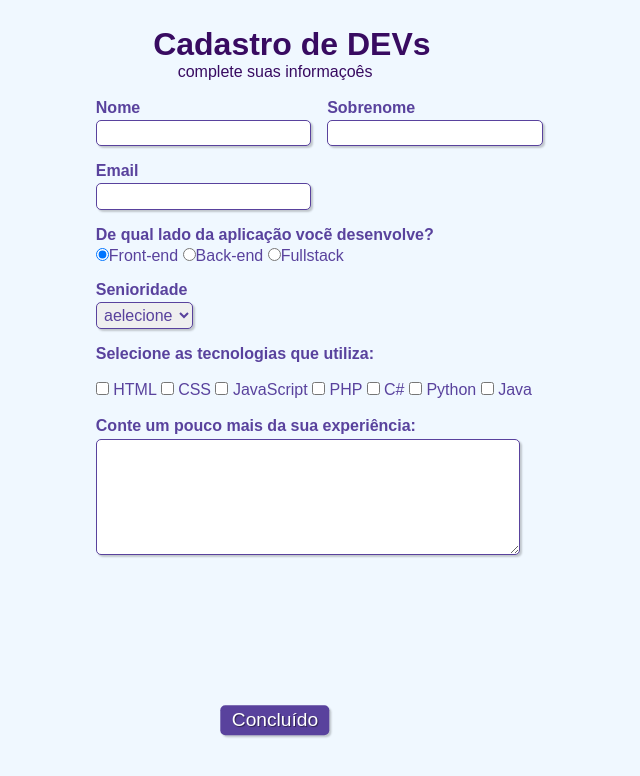
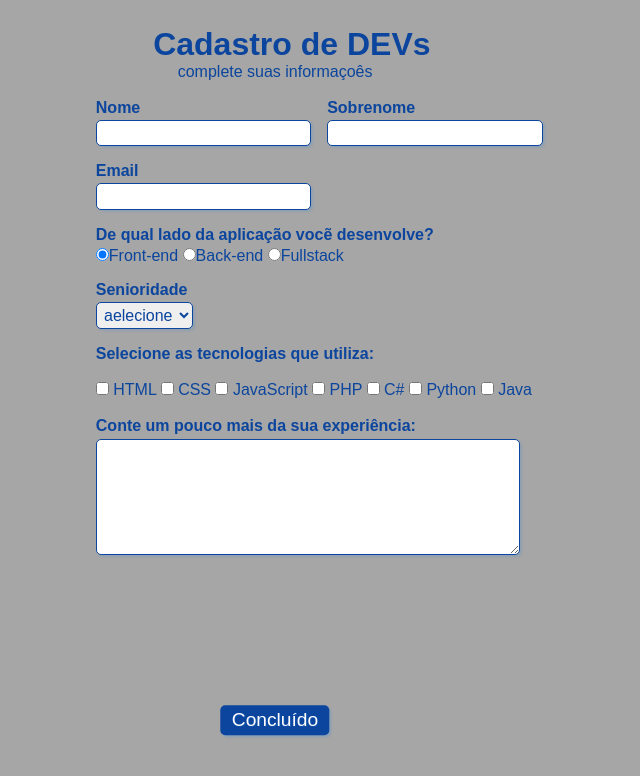
Before and after one commit to williamps23/formulario_em_HTML_e_CSS, a plain HTML site: page index.html in a window 1280 px wide. Shown: the whole page, without its empty margins (365-1005 px from the left). Drawn offline with Linux system fonts and the light colour scheme.

Commit message:
feat: modificando o css
 css modificado:
	  style.css

```diff
--- a/style.css
+++ b/style.css
@@ -6,13 +6,13 @@
 /* Elementos com o ID "titulo" */
 #titulo {
     font-family: sans-serif;
-    color: #380B61;
+    color: #0b459d;
     margin-left: 7%;
 }
 /* Elementos com o ID "subtitulo" */
 #subtitulo {
     font-family: sans-serif;
-    color: #380B61;
+    color: #0b459d;
     margin-left: 10%;
 }
 #check{
@@ -25,10 +25,10 @@ fieldset {
 }
 /* Elemento de tag <body> */
 body{
-    background-color: #F0F8FF;
+    background-color: #a6a6a6;
     font-family: sans-serif;
     font-size: 1em;
-    color: #59429d;
+    color: #0b459d;
     margin-left: 36%;
     margin-top: 2%;
     justify-content: center;
@@ -37,7 +37,7 @@ body{
 input, select, textarea, button {
     font-family: sans-serif;
     font-size: 1em;
-    color: #59429d;
+    color: #0b459d;
     border-radius: 5px;
 }
 /* Elementos de classe "grupo" nos estados das pseudoclasses "before" e "after" */
@@ -55,7 +55,7 @@ input, select, textarea, button {
 /* Elementos de classe "campo" de tag <label> */
 .campo label {
     margin-bottom: 0.2em;
-    color: #59429d;
+    color: #0b459d;
     display: block;
 }
 
@@ -67,8 +67,8 @@ fieldset.grupo .campo {
 /* Elementos de classe "campo" das tags <input> com atributo text e email, da tag <select> e da tag <textarea>*/
 .campo input[type="text"], .campo input[type="email"], .campo select, .campo textarea {
     padding: 0.2em;
-    border: 1px solid #59429d;
-    box-shadow: 2px 2px 2px rgba(0,0,0,0.2);
+    border: 1px solid #0b459d;
+    box-shadow: 2px 2px 2px rgba(60, 139, 213, 0.2);
     display: block;
 }
 /* Elementos de classe "campo" de tag <select> e <option>*/
@@ -78,18 +78,18 @@ fieldset.grupo .campo {
 
 /* Elemento de classe "campo" com tag <input>, <select> e <textarea> tocas com estado da pseudoclasse "focus"*/
 .campo input:focus, .campo select:focus, .campo textarea:focus {
-    background: #E0E0F8;
+    background: #e0eff8;
 }
 /* Elemento de classe "botao" */
 .botao {
     font-size: 1.2em;
-    background: #59429d;
+    background: #0b459d;
     border: 0;
     margin-bottom: 1em;
     color: #ffffff;
     padding: 0.2em 0.6em;
-    box-shadow: 2px 2px 2px rgba(0,0,0,0.2);
-    text-shadow: 1px 1px 1px rgba(0,0,0,0.5);
+    box-shadow: 2px 2px 2px rgba(31, 137, 242, 0.2);
+    text-shadow: 1px 1px 1px rgba(31, 137, 242, 0.2);
     position: absolute;
     top: 90%;
     left: 50%;
@@ -98,8 +98,8 @@ fieldset.grupo .campo {
 }
 /* Elemento de classe "botao" com o estado da pseudoclasse "hover" */
 .botao:hover {
-    background: #CCBBFF;
-    box-shadow: inset 2px 2px 2px rgba(0,0,0,0.2);
+    background: #4089f6;
+    box-shadow: inset 2px 2px 2px rgba(56, 136, 197, 0.2);
     text-shadow: none;
 }
 
```
